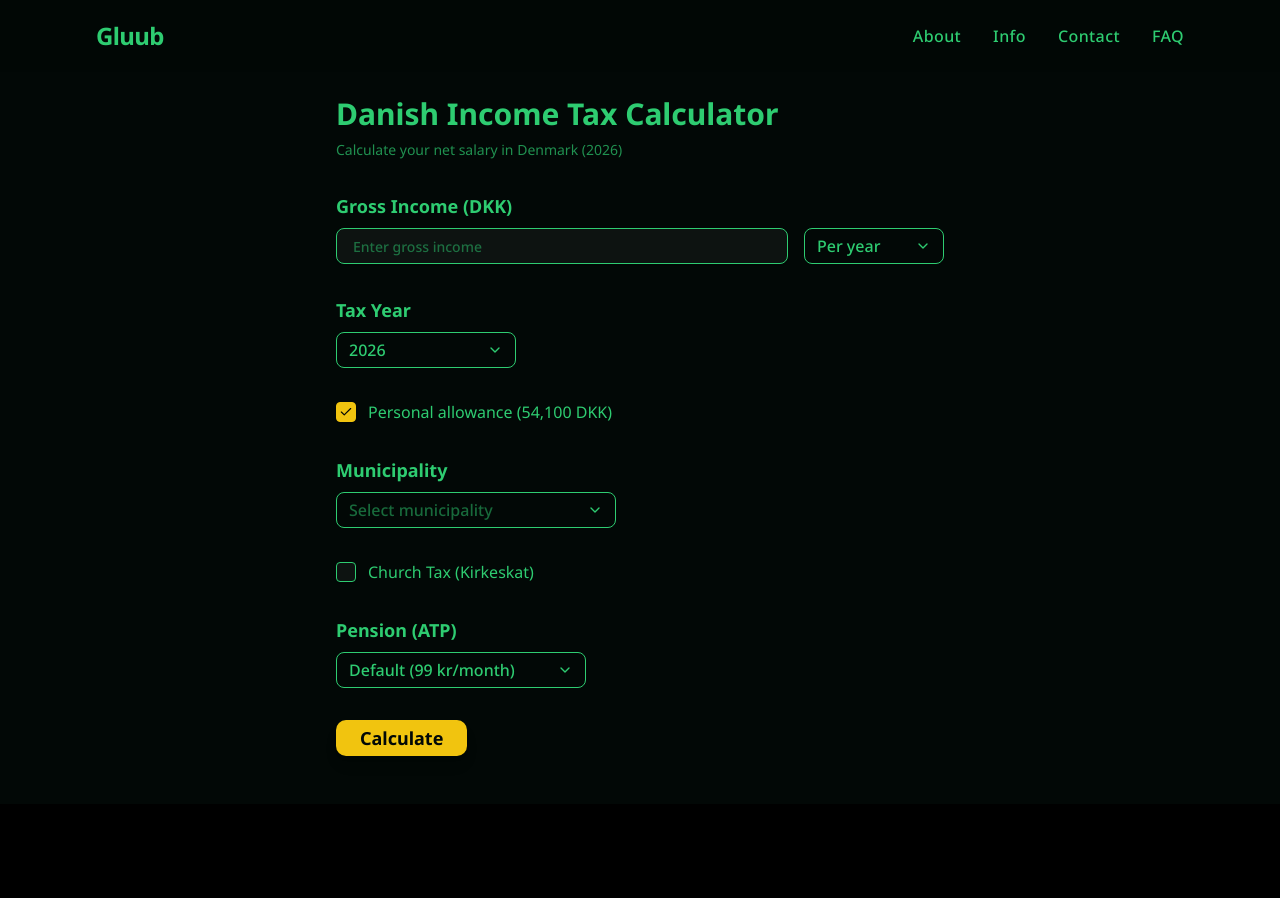
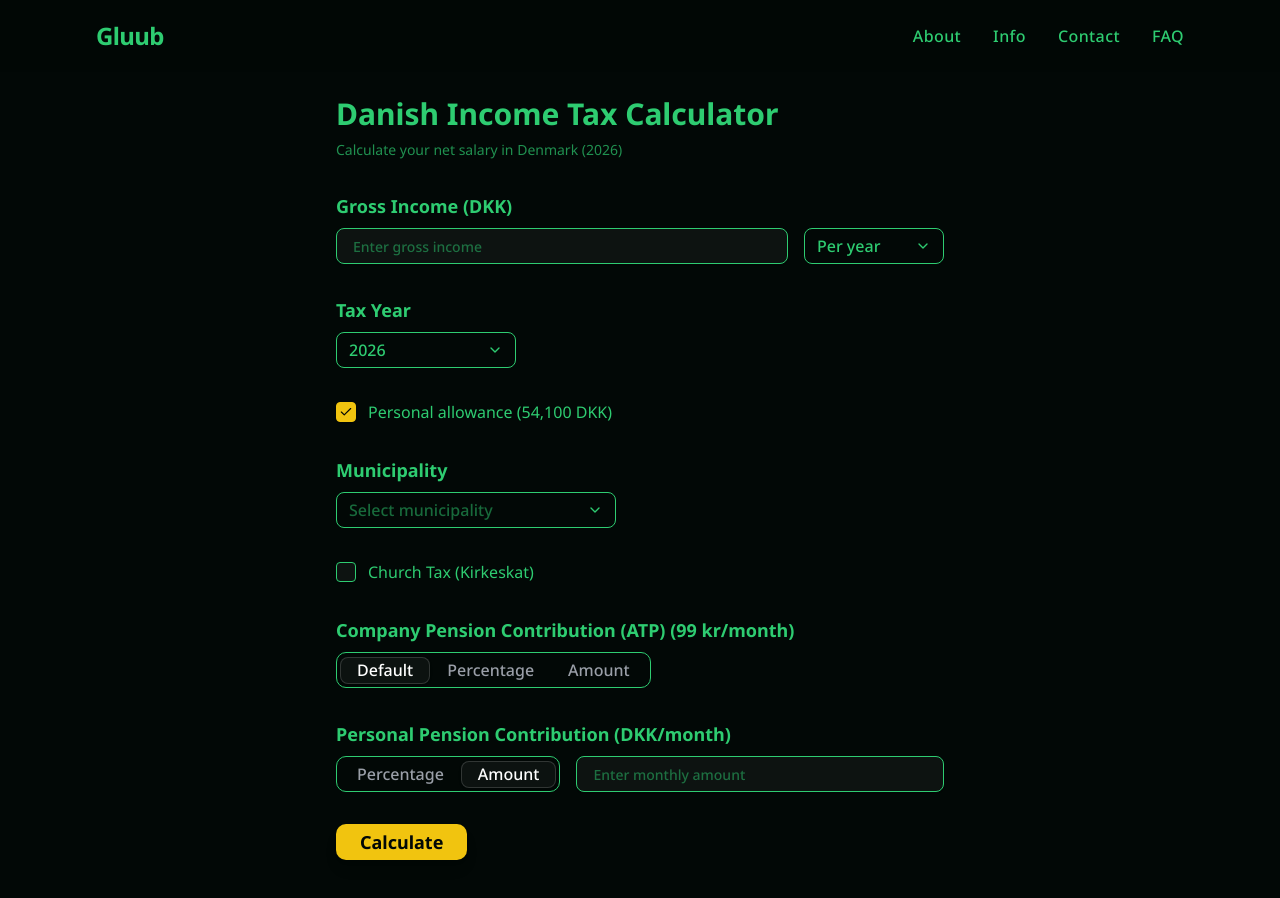
Before and after one commit to Maximillian-18/gluub-tax, a Next.js app: page /calculator/denmark in a window 1280 px wide. Shown: the top 898 px of the page. Before the commit the page ends 804 px from the top, so only its background shows below. Built offline with nearby package versions, Linux system fonts and the light colour scheme.

Commit message:
Update Danish tax calculator with correct tax brackets and UI improvements

```diff
--- a/src/app/api/calculate/denmark/route.ts
+++ b/src/app/api/calculate/denmark/route.ts
@@ -9,28 +9,32 @@ interface DenmarkCalculateRequest {
   taxYear: string;
   pensionType: "default" | "amount" | "percentage";
   pensionValue: number;
+  personalPensionType: "amount" | "percentage";
+  personalPensionValue: number;
 }
 
 const TAX_BRACKETS_2026 = {
   personalAllowance: 54100,
-  middleTaxThreshold: 696956,
-  topTaxThreshold: 845543,
-  topTopTaxThreshold: 2818152,
+  middleTaxThreshold: 641200,
+  topTaxThreshold: 777900,
+  topTopTaxThreshold: 2592700,
 };
 
 const TAX_BRACKETS_2025 = {
   personalAllowance: 51600,
-  middleTaxThreshold: 673100,
-  topTaxThreshold: 783400,
-  topTopTaxThreshold: 2691400,
+  middleTaxThreshold: 614900,
+  topTaxThreshold: 752300,
+  topTopTaxThreshold: 2468200,
 };
 
 function normalizeToAnnual(amount: number, frequency: "year" | "month"): number {
   return frequency === "month" ? amount * 12 : amount;
 }
 
-function calculateDanishTax(annualGross: number, pensionType: string, pensionValue: number, personalAllowance: boolean, taxYear: string): {
+function calculateDanishTax(annualGross: number, pensionType: string, pensionValue: number, personalPensionType: string, personalPensionValue: number, personalAllowance: boolean, taxYear: string, municipalityTaxRate: number): {
   pension: number;
+  personalPension: number;
+  grossAfterPension: number;
   personalAllowanceAmount: number;
   taxableIncome: number;
   bottomTax: number;
@@ -45,44 +49,58 @@ function calculateDanishTax(annualGross: number, pensionType: string, pensionVal
   const taxBrackets = taxYear === "2025" ? TAX_BRACKETS_2025 : TAX_BRACKETS_2026;
   const personalAllowanceAmount = personalAllowance ? taxBrackets.personalAllowance : 0;
 
+  // Company Pension (ATP)
   let annualPension = 0;
 
   if (pensionType === "default") {
     annualPension = 99 * 12;
   } else if (pensionType === "amount") {
-    annualPension = pensionValue;
+    annualPension = pensionValue * 12;
   } else if (pensionType === "percentage") {
     annualPension = annualGross * (pensionValue / 100);
   }
 
-  const grossAfterPension = Math.max(0, annualGross - annualPension);
+  // Personal Pension Contribution
+  let personalPension = 0;
+  if (personalPensionType === "amount") {
+    personalPension = personalPensionValue * 12;
+  } else if (personalPensionType === "percentage") {
+    personalPension = annualGross * (personalPensionValue / 100);
+  }
+
+  const grossAfterPension = Math.max(0, annualGross - annualPension - personalPension);
   const taxableIncome = Math.max(0, grossAfterPension - personalAllowanceAmount);
 
-  const bottomTax = grossAfterPension * 0.1201;
+  // Income after AM-bidrag (8% labour market contribution) - used for middle/top/toptop thresholds
+  const incomeAfterAM = annualGross * 0.92;
+
+  const bottomTax = taxableIncome * 0.1201;
 
   let middleTax = 0;
-  if (taxableIncome > taxBrackets.middleTaxThreshold) {
-    middleTax = (taxableIncome - taxBrackets.middleTaxThreshold) * 0.075;
+  if (incomeAfterAM > taxBrackets.middleTaxThreshold) {
+    middleTax = (incomeAfterAM - taxBrackets.middleTaxThreshold) * 0.075;
   }
 
   let topTax = 0;
-  if (taxableIncome > taxBrackets.topTaxThreshold) {
-    topTax = (taxableIncome - taxBrackets.topTaxThreshold) * 0.075;
+  if (incomeAfterAM > taxBrackets.topTaxThreshold) {
+    topTax = (incomeAfterAM - taxBrackets.topTaxThreshold) * 0.075;
   }
 
   let topTopTax = 0;
-  if (taxableIncome > taxBrackets.topTopTaxThreshold) {
-    topTopTax = (taxableIncome - taxBrackets.topTopTaxThreshold) * 0.05;
+  if (incomeAfterAM > taxBrackets.topTopTaxThreshold) {
+    topTopTax = (incomeAfterAM - taxBrackets.topTopTaxThreshold) * 0.05;
   }
 
-  const municipalTax = taxableIncome * 0.25049;
-  const labourMarketTax = taxableIncome * 0.08;
+  const municipalTax = taxableIncome * (municipalityTaxRate / 100);
+  const labourMarketTax = annualGross * 0.08;
   const churchTax = taxableIncome * 0.0064;
 
   const total = bottomTax + middleTax + topTax + topTopTax + municipalTax + labourMarketTax + churchTax;
 
   return {
     pension: annualPension,
+    personalPension,
+    grossAfterPension,
     personalAllowanceAmount,
     taxableIncome,
     bottomTax: Math.round(bottomTax * 100) / 100,
@@ -100,7 +118,7 @@ export async function POST(request: NextRequest) {
   try {
     const body: DenmarkCalculateRequest = await request.json();
 
-    const { grossIncome, frequency, municipalityTaxRate, churchTax, personalAllowance, taxYear, pensionType, pensionValue } = body;
+    const { grossIncome, frequency, municipalityTaxRate, churchTax, personalAllowance, taxYear, pensionType, pensionValue, personalPensionType, personalPensionValue } = body;
 
     const annualGross = normalizeToAnnual(grossIncome, frequency);
 
@@ -108,21 +126,25 @@ export async function POST(request: NextRequest) {
       annualGross,
       pensionType,
       pensionValue,
+      personalPensionType,
+      personalPensionValue,
       personalAllowance,
-      taxYear
+      taxYear,
+      municipalityTaxRate
     );
 
     const churchTaxAmount = churchTax ? taxResult.churchTax : 0;
     const totalTax = churchTax
       ? taxResult.total
       : taxResult.total - taxResult.churchTax;
-    const netAnnual = annualGross - totalTax;
+    const netAnnual = taxResult.grossAfterPension - totalTax;
 
     const response = {
       breakdown: {
         grossSalary: annualGross,
-        totalGross: annualGross,
+        totalGross: taxResult.grossAfterPension,
         pensionContribution: taxResult.pension,
+        personalPensionContribution: taxResult.personalPension,
         personalAllowance: taxResult.personalAllowanceAmount,
         taxableIncome: taxResult.taxableIncome,
       },
@@ -131,7 +153,7 @@ export async function POST(request: NextRequest) {
         middleTax: taxResult.middleTax,
         topTax: taxResult.topTax,
         topTopTax: taxResult.topTopTax,
-        municipalTax: Math.round((taxResult.municipalTax * (municipalityTaxRate / 25.049)) * 100) / 100,
+        municipalTax: taxResult.municipalTax,
         labourMarketTax: taxResult.labourMarketTax,
         churchTax: churchTaxAmount,
         total: Math.round(totalTax * 100) / 100,
--- a/src/app/calculator/denmark/page.tsx
+++ b/src/app/calculator/denmark/page.tsx
@@ -3,6 +3,7 @@
 import { useState, useEffect, useRef } from "react";
 import { Input } from "@/components/ui/input";
 import { Checkbox } from "@/components/ui/checkbox";
+import { Tabs, TabsList, TabsTrigger } from "@/components/ui/tabs";
 import { CustomSelect } from "@/components/CustomSelect";
 import { SearchableSelect } from "@/components/SearchableSelect";
 import { Button } from "@/components/ui/button";
@@ -12,6 +13,7 @@ interface CalculationResult {
     grossSalary: number;
     totalGross: number;
     pensionContribution: number;
+    personalPensionContribution: number;
     personalAllowance: number;
     taxableIncome: number;
   };
@@ -158,6 +160,8 @@ export default function DenmarkCalculator() {
   const [personalAllowance, setPersonalAllowance] = useState(true);
   const [pensionType, setPensionType] = useState<"default" | "amount" | "percentage">("default");
   const [pensionValue, setPensionValue] = useState("");
+  const [personalPensionType, setPersonalPensionType] = useState<"amount" | "percentage">("amount");
+  const [personalPensionValue, setPersonalPensionValue] = useState("");
   const [result, setResult] = useState<CalculationResult | null>(null);
   const [loading, setLoading] = useState(false);
   const [buttonPressed, setButtonPressed] = useState(false);
@@ -181,6 +185,8 @@ export default function DenmarkCalculator() {
           taxYear,
           pensionType,
           pensionValue: parseFloat(pensionValue) || 0,
+          personalPensionType,
+          personalPensionValue: parseFloat(personalPensionValue) || 0,
         }),
       });
 
@@ -322,41 +328,81 @@ export default function DenmarkCalculator() {
             </label>
           </div>
 
-          {/* Pension Type */}
+          {/* Company Pension */}
           <div>
             <label className="block text-lg font-bold text-[#2ecc71] mb-2">
-              Pension (ATP)
+              Company Pension Contribution (ATP) {pensionType === "percentage" ? "(% of salary)" : pensionType === "amount" ? "(DKK/month)" : "(99 kr/month)"}
             </label>
-            <CustomSelect
-              value={pensionType}
-              onValueChange={(value) => setPensionType(value as "default" | "amount" | "percentage")}
-              options={[
-                { value: "default", label: "Default (99 kr/month)" },
-                { value: "amount", label: "Custom Amount" },
-                { value: "percentage", label: "Custom %" },
-              ]}
-              placeholder="Select pension type"
-              className="w-full md:w-[250px]"
-            />
+            <div className="flex flex-col sm:flex-row gap-4 items-start sm:items-center">
+              <Tabs value={pensionType} onValueChange={(v) => setPensionType(v as "default" | "percentage" | "amount")} className="w-auto">
+                <TabsList className="bg-transparent border border-[#2ecc71]">
+                  <TabsTrigger
+                    value="default"
+                    className="px-3 md:px-4 py-2 text-sm md:text-base text-[#2ecc71] data-[state=active]:bg-[#2ecc71] data-[state=active]:text-[#020806]"
+                  >
+                    Default
+                  </TabsTrigger>
+                  <TabsTrigger
+                    value="percentage"
+                    className="px-3 md:px-4 py-2 text-sm md:text-base text-[#2ecc71] data-[state=active]:bg-[#2ecc71] data-[state=active]:text-[#020806]"
+                  >
+                    Percentage
+                  </TabsTrigger>
+                  <TabsTrigger
+                    value="amount"
+                    className="px-3 md:px-4 py-2 text-sm md:text-base text-[#2ecc71] data-[state=active]:bg-[#2ecc71] data-[state=active]:text-[#020806]"
+                  >
+                    Amount
+                  </TabsTrigger>
+                </TabsList>
+              </Tabs>
+              {(pensionType === "amount" || pensionType === "percentage") && (
+                <Input
+                  type="number"
+                  min={0}
+                  value={pensionValue}
+                  onChange={(e) => setPensionValue(e.target.value)}
+                  onKeyDown={preventNegative}
+                  placeholder={pensionType === "percentage" ? "e.g., 5" : "Enter monthly amount"}
+                  className={numberInputClass}
+                />
+              )}
+            </div>
           </div>
 
-          {/* Pension Value (Conditional) */}
-          {(pensionType === "amount" || pensionType === "percentage") && (
-            <div>
-              <label className="block text-lg font-bold text-[#2ecc71] mb-2">
-                {pensionType === "amount" ? "Custom Pension Amount (DKK/year)" : "Custom Pension %"}
-              </label>
+          {/* Personal Pension */}
+          <div>
+            <label className="block text-lg font-bold text-[#2ecc71] mb-2">
+              Personal Pension Contribution {personalPensionType === "percentage" ? "(% of salary)" : "(DKK/month)"}
+            </label>
+            <div className="flex flex-col sm:flex-row gap-4 items-start sm:items-center">
+              <Tabs value={personalPensionType} onValueChange={(v) => setPersonalPensionType(v as "percentage" | "amount")} className="w-auto">
+                <TabsList className="bg-transparent border border-[#2ecc71]">
+                  <TabsTrigger
+                    value="percentage"
+                    className="px-3 md:px-4 py-2 text-sm md:text-base text-[#2ecc71] data-[state=active]:bg-[#2ecc71] data-[state=active]:text-[#020806]"
+                  >
+                    Percentage
+                  </TabsTrigger>
+                  <TabsTrigger
+                    value="amount"
+                    className="px-3 md:px-4 py-2 text-sm md:text-base text-[#2ecc71] data-[state=active]:bg-[#2ecc71] data-[state=active]:text-[#020806]"
+                  >
+                    Amount
+                  </TabsTrigger>
+                </TabsList>
+              </Tabs>
               <Input
                 type="number"
                 min={0}
-                value={pensionValue}
-                onChange={(e) => setPensionValue(e.target.value)}
+                value={personalPensionValue}
+                onChange={(e) => setPersonalPensionValue(e.target.value)}
                 onKeyDown={preventNegative}
-                placeholder={pensionType === "amount" ? "Enter annual amount" : "Enter percentage"}
+                placeholder={personalPensionType === "percentage" ? "e.g., 5" : "Enter monthly amount"}
                 className={numberInputClass}
               />
             </div>
-          )}
+          </div>
 
           {/* Calculate Button */}
           <Button
@@ -381,7 +427,7 @@ export default function DenmarkCalculator() {
               <div className="bg-[#020806] rounded-lg p-4">
                 <p className="text-xs md:text-sm text-[#2ecc71]/70 mb-1">Annual Gross</p>
                 <p className="text-xl md:text-2xl font-bold text-[#2ecc71]">
-                  {formatCurrency(result.breakdown.totalGross)}
+                  {formatCurrency(result.breakdown.grossSalary)}
                 </p>
               </div>
               <div className="bg-[#020806] rounded-lg p-4">
@@ -407,10 +453,28 @@ export default function DenmarkCalculator() {
                   </thead>
                   <tbody>
                     <tr className="border-b border-[#2ecc71]/20">
-                      <td className="py-2 px-1 md:px-3 text-[#2ecc71] whitespace-nowrap text-xs md:text-sm">Gross Salary</td>
-                      <td className="text-right py-2 px-1 md:px-3 text-[#2ecc71] whitespace-nowrap text-xs md:text-sm">{formatCurrency(result.breakdown.totalGross / 52)}</td>
-                      <td className="text-right py-2 px-1 md:px-3 text-[#2ecc71] whitespace-nowrap text-xs md:text-sm">{formatCurrency(result.breakdown.totalGross / 12)}</td>
-                      <td className="text-right py-2 px-1 md:px-3 text-[#2ecc71] whitespace-nowrap text-xs md:text-sm">{formatCurrency(result.breakdown.totalGross)}</td>
+                      <td className="py-2 px-1 md:px-3 text-[#2ecc71] whitespace-nowrap text-xs md:text-sm font-bold">Gross Salary</td>
+                      <td className="text-right py-2 px-1 md:px-3 text-[#2ecc71] whitespace-nowrap text-xs md:text-sm font-bold">{formatCurrency(result.breakdown.grossSalary / 52)}</td>
+                      <td className="text-right py-2 px-1 md:px-3 text-[#2ecc71] whitespace-nowrap text-xs md:text-sm font-bold">{formatCurrency(result.breakdown.grossSalary / 12)}</td>
+                      <td className="text-right py-2 px-1 md:px-3 text-[#2ecc71] whitespace-nowrap text-xs md:text-sm font-bold">{formatCurrency(result.breakdown.grossSalary)}</td>
+                    </tr>
+                    <tr className="border-b border-[#2ecc71]/10">
+                      <td className="py-2 px-1 md:px-3 text-[#2ecc71] whitespace-nowrap text-xs md:text-sm">- Company Pension (ATP)</td>
+                      <td className="text-right py-2 px-1 md:px-3 text-[#2ecc71] whitespace-nowrap text-xs md:text-sm">-{formatCurrency(result.breakdown.pensionContribution / 52)}</td>
+                      <td className="text-right py-2 px-1 md:px-3 text-[#2ecc71] whitespace-nowrap text-xs md:text-sm">-{formatCurrency(result.breakdown.pensionContribution / 12)}</td>
+                      <td className="text-right py-2 px-1 md:px-3 text-[#2ecc71] whitespace-nowrap text-xs md:text-sm">-{formatCurrency(result.breakdown.pensionContribution)}</td>
+                    </tr>
+                    <tr className="border-b border-[#2ecc71]/10">
+                      <td className="py-2 px-1 md:px-3 text-[#2ecc71] whitespace-nowrap text-xs md:text-sm">- Personal Pension</td>
+                      <td className="text-right py-2 px-1 md:px-3 text-[#2ecc71] whitespace-nowrap text-xs md:text-sm">-{formatCurrency(result.breakdown.personalPensionContribution / 52)}</td>
+                      <td className="text-right py-2 px-1 md:px-3 text-[#2ecc71] whitespace-nowrap text-xs md:text-sm">-{formatCurrency(result.breakdown.personalPensionContribution / 12)}</td>
+                      <td className="text-right py-2 px-1 md:px-3 text-[#2ecc71] whitespace-nowrap text-xs md:text-sm">-{formatCurrency(result.breakdown.personalPensionContribution)}</td>
+                    </tr>
+                    <tr className="border-b border-[#2ecc71]/30 bg-[#2ecc71]/10">
+                      <td className="py-2 px-1 md:px-3 text-[#2ecc71] whitespace-nowrap text-xs md:text-sm font-bold">Total Gross</td>
+                      <td className="text-right py-2 px-1 md:px-3 text-[#2ecc71] whitespace-nowrap text-xs md:text-sm font-bold">{formatCurrency(result.breakdown.totalGross / 52)}</td>
+                      <td className="text-right py-2 px-1 md:px-3 text-[#2ecc71] whitespace-nowrap text-xs md:text-sm font-bold">{formatCurrency(result.breakdown.totalGross / 12)}</td>
+                      <td className="text-right py-2 px-1 md:px-3 text-[#2ecc71] whitespace-nowrap text-xs md:text-sm font-bold">{formatCurrency(result.breakdown.totalGross)}</td>
                     </tr>
                   </tbody>
                 </table>
@@ -433,9 +497,9 @@ export default function DenmarkCalculator() {
               </div>
             )}
 
-            {/* Deductions - State Taxes */}
+            {/* Deductions - Income Tax */}
             <div className="mb-8 -mx-2 md:mx-0">
-              <h3 className="text-lg font-bold text-[#2ecc71] mb-4">State Taxes</h3>
+              <h3 className="text-lg font-bold text-[#2ecc71] mb-4">Income Tax</h3>
               <div className="overflow-x-auto">
                 <table className="w-full text-xs md:text-sm">
                   <thead>
@@ -515,37 +579,6 @@ export default function DenmarkCalculator() {
               </div>
             </div>
 
-            {/* Deductions - Social Insurance */}
-            <div className="mb-8 -mx-2 md:mx-0">
-              <h3 className="text-lg font-bold text-[#2ecc71] mb-4">Social Insurance</h3>
-              <div className="overflow-x-auto">
-                <table className="w-full text-xs md:text-sm">
-                  <thead>
-                    <tr className="border-b border-[#2ecc71]/30">
-                      <th className="text-left py-2 px-1 md:px-3 text-[#2ecc71] font-medium text-xs md:text-sm whitespace-nowrap">Deduction</th>
-                      <th className="text-right py-2 px-1 md:px-3 text-[#2ecc71] font-medium text-xs md:text-sm whitespace-nowrap">Weekly</th>
-                      <th className="text-right py-2 px-1 md:px-3 text-[#2ecc71] font-medium text-xs md:text-sm whitespace-nowrap">Monthly</th>
-                      <th className="text-right py-2 px-1 md:px-3 text-[#2ecc71] font-medium text-xs md:text-sm whitespace-nowrap">Annual</th>
-                    </tr>
-                  </thead>
-                  <tbody>
-                    <tr className="border-b border-[#2ecc71]/20">
-                      <td className="py-2 px-1 md:px-3 text-[#e74c3c] whitespace-nowrap text-xs md:text-sm">Pension (ATP)</td>
-                      <td className="text-right py-2 px-1 md:px-3 text-[#e74c3c] whitespace-nowrap text-xs md:text-sm">-{formatCurrency(result.breakdown.pensionContribution / 52)}</td>
-                      <td className="text-right py-2 px-1 md:px-3 text-[#e74c3c] whitespace-nowrap text-xs md:text-sm">-{formatCurrency(result.breakdown.pensionContribution / 12)}</td>
-                      <td className="text-right py-2 px-1 md:px-3 text-[#e74c3c] whitespace-nowrap text-xs md:text-sm">-{formatCurrency(result.breakdown.pensionContribution)}</td>
-                    </tr>
-                    <tr className="border-b border-[#2ecc71]/30 bg-[#2ecc71]/10">
-                      <td className="py-2 px-1 md:px-3 text-[#2ecc71] font-bold whitespace-nowrap text-xs md:text-sm">Social Insurance Total</td>
-                      <td className="text-right py-2 px-1 md:px-3 text-[#e74c3c] font-bold whitespace-nowrap text-xs md:text-sm">-{formatCurrency(result.breakdown.pensionContribution / 52)}</td>
-                      <td className="text-right py-2 px-1 md:px-3 text-[#e74c3c] font-bold whitespace-nowrap text-xs md:text-sm">-{formatCurrency(result.breakdown.pensionContribution / 12)}</td>
-                      <td className="text-right py-2 px-1 md:px-3 text-[#e74c3c] font-bold whitespace-nowrap text-xs md:text-sm">-{formatCurrency(result.breakdown.pensionContribution)}</td>
-                    </tr>
-                  </tbody>
-                </table>
-              </div>
-            </div>
-
             {/* Total Deductions */}
             <div className="mb-8 -mx-2 md:mx-0">
               <div className="overflow-x-auto">
@@ -568,7 +601,7 @@ export default function DenmarkCalculator() {
                 <span className="text-[#2ecc71] font-bold">Effective Tax Rate</span>
                 <span className="text-lg md:text-xl font-bold text-[#f1c40f]">
                   {result.breakdown.totalGross > 0
-                    ? ((result.deductions.total / result.breakdown.totalGross) * 100).toFixed(1)
+                    ? ((result.deductions.total / result.breakdown.grossSalary) * 100).toFixed(1)
                     : 0}%
                 </span>
               </div>
```
